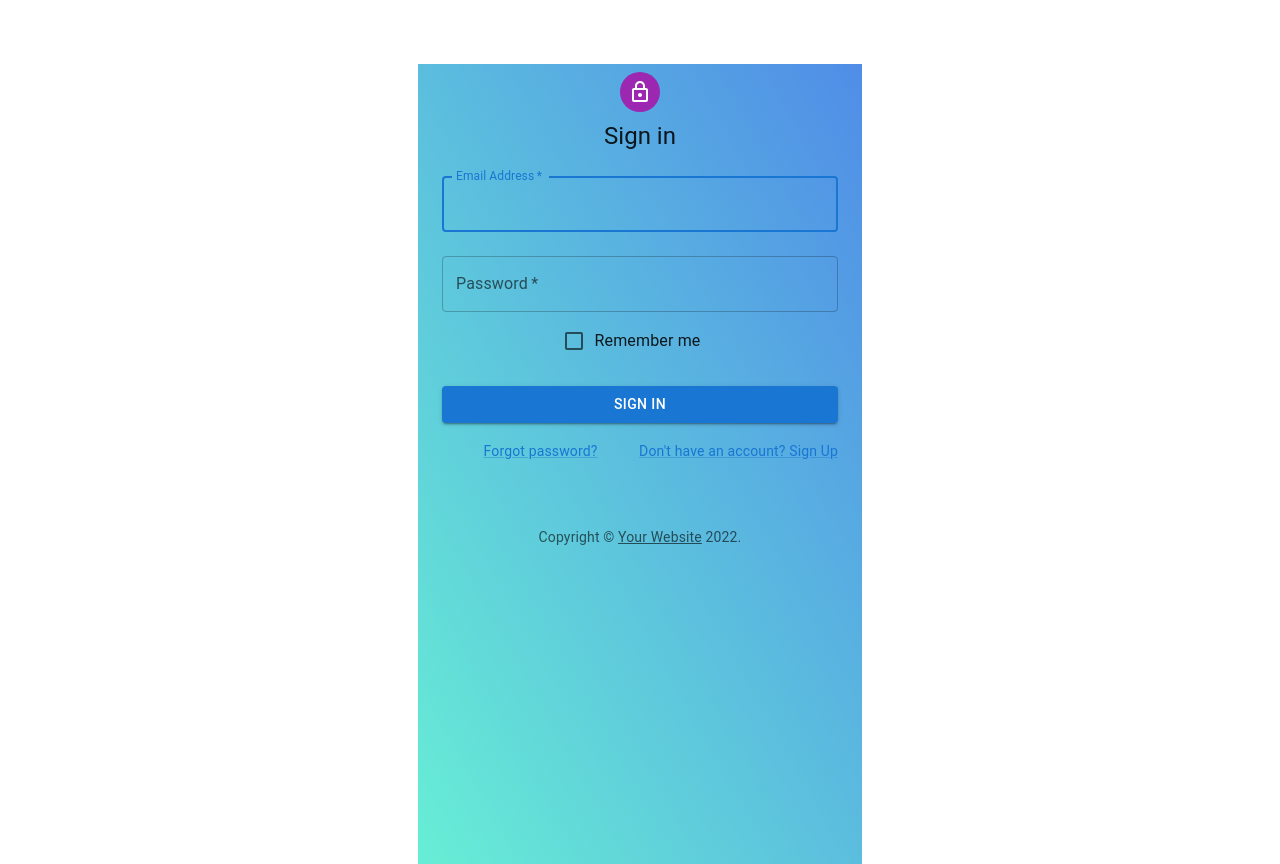
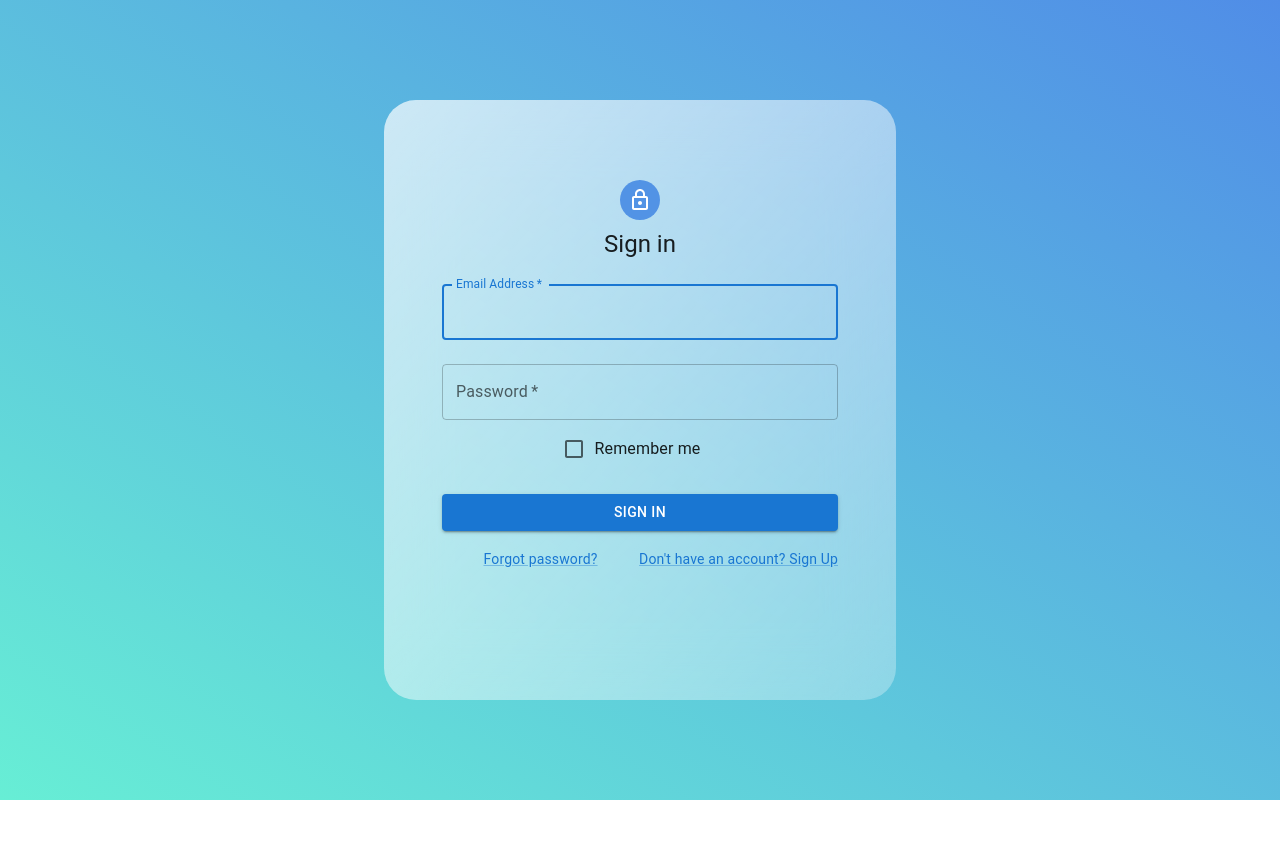
Before and after one commit to Prathambhoir55/technohack, a React (Create React App) app in the folder client/: page / in a window 1280 px wide. After the commit the page ends 800 px from the top, so only its background shows below. Built offline with nearby package versions, Linux system fonts and the light colour scheme.

Commit message:
Routing + UI

```diff
--- a/client/src/App.css
+++ b/client/src/App.css
@@ -12,7 +12,7 @@ main {
 
 .glass {
   background: white;
-  min-height: 80vh;
+  min-height: 75vh;
   width: 40%;
   background: linear-gradient(
     to right bottom,
--- a/client/src/App.js
+++ b/client/src/App.js
@@ -1,14 +1,19 @@
 import './App.css'
 import SignUp from './components/SignUp'
-
+import { BrowserRouter as Router} from 'react-router-dom';
+import { Route, Routes } from "react-router";
 import SignIn from './components/SignIn'
 
 
 function App() {
   return (
     <div className="App">
-      {/* <SignUp /> */}
-      <SignIn />
+    <Router>
+      <Routes>
+        <Route path='/' element={<SignIn/>}/>
+        <Route path='/signup' element={<SignUp/>}/>
+      </Routes>
+    </Router>
     </div>
   )
 }
--- a/client/src/components/SignIn.js
+++ b/client/src/components/SignIn.js
@@ -45,19 +45,24 @@ export default function SignIn() {
   }
 
   return (
+    <>
     <ThemeProvider theme={theme}>
-      <Container component="main" maxWidth="xs">
+      <main>
+        <section class="glass">
+        <Container  sx={{ bgcolor: 'transparent' }} maxWidth="xs">
         <CssBaseline />
         <Box
           sx={{
-            marginTop: 8,
+            marginTop: 9,
+            marginBottom: 0,
             display: 'flex',
             flexDirection: 'column',
             alignItems: 'center',
+            bgcolor: 'transparent'
           }}
         >
-          <Avatar sx={{ m: 1, bgcolor: 'secondary.main' }}>
-            <LockOutlinedIcon />
+           <Avatar sx={{ m: 1, bgcolor: '#5293E5' }}>
+           <LockOutlinedIcon />
           </Avatar>
           <Typography component="h1" variant="h5">
             Sign in
@@ -114,8 +119,12 @@ export default function SignIn() {
             </Grid>
           </Box>
         </Box>
-        <Copyright sx={{ mt: 8, mb: 4 }} />
+
       </Container>
-    </ThemeProvider>
+      </section>
+      </main>
+      </ThemeProvider>
+    </>
+
   )
 }
--- a/client/src/components/SignUp.js
+++ b/client/src/components/SignUp.js
@@ -17,7 +17,7 @@ import Particles from './ParticlesContainer'
 function Copyright(props) {
   return (
     <Typography variant="body2" color="text.secondary" align="center" {...props}>
-      {'Copyright © '}
+
       <Link color="inherit" href="https://mui.com/">
         Your Website
       </Link>{' '}
@@ -49,7 +49,7 @@ export default function SignUp() {
         <CssBaseline />
         <Box
           sx={{
-            marginTop: 4,
+            marginTop: 6,
             marginBottom: 4,
             display: 'flex',
             flexDirection: 'column',
@@ -131,7 +131,7 @@ export default function SignUp() {
             </Button>
             <Grid container justifyContent="flex-end">
               <Grid item>
-                <Link href="#" variant="body2">
+                <Link href="/login" variant="body2">
                   Already have an account? Sign in
                 </Link>
               </Grid>
```
